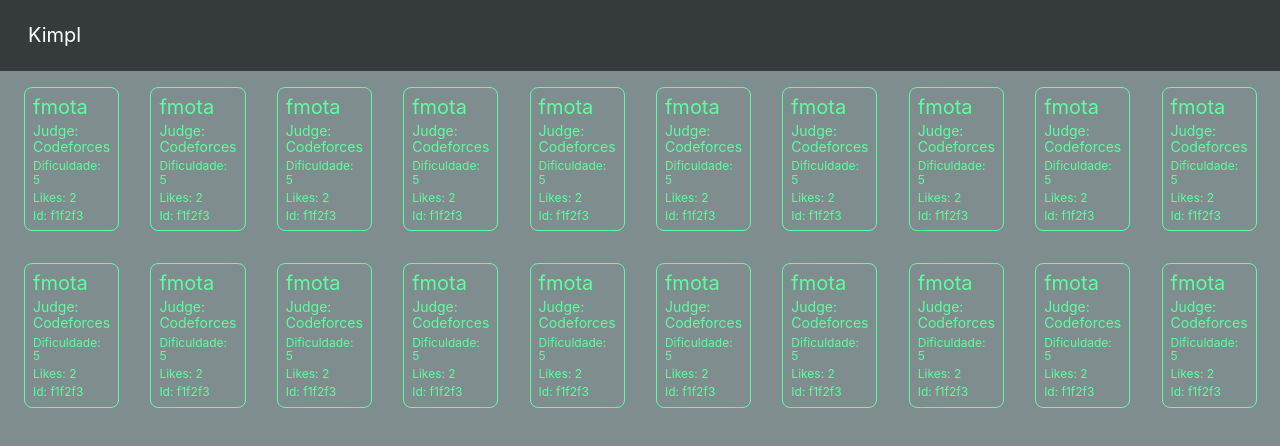
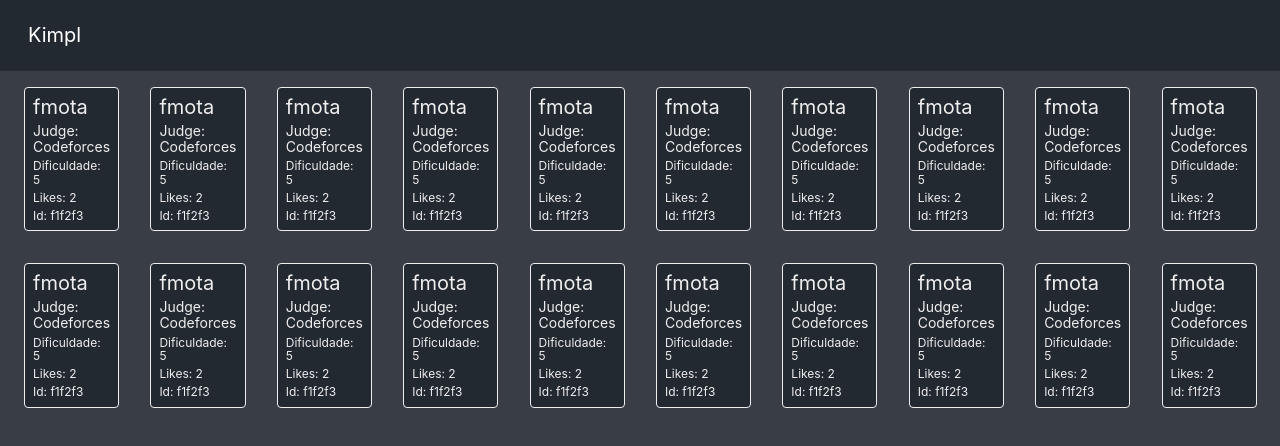
Before and after one commit to FMota0/kimpl, a React (Create React App) app in the folder client/: page /tags/1 in a window 1280 px wide. Shown: the top 446 px of the page. Built offline with nearby package versions, Linux system fonts and the light colour scheme.

Commit message:
Change colors

```diff
--- a/client/src/App.css
+++ b/client/src/App.css
@@ -5,35 +5,38 @@
   --battleship-grey: #808d8eff;
   --medium-aquamarine: #6fedb7ff;
   --medium-spring-green: #59ffa0ff;
+  --raisin-black: #232931ff;
+  --charcoal: #393e46ff;
+  --cultured: #eeeeeeff;
+  --cerulean-crayola: #00a5cfff;
+  --verdigris: #48a9a6ff;
 }
 
-.onyx {
-  color: var(--onyx);
-}
-
-.celeste {
-  color: var(--celeste);
-}
-
-.b--celeste {
-  border-color: var(--celeste);
-}
+.onyx { color: var(--onyx); }
+.bg-onyx { background-color: var(--onyx); }
+.raisin-black { color: var(--raisin-black); }
+.bg-raisin-black { background-color: var(--raisin-black); }
+.charcoal { color: var(--charcoal); }
+.bg-charcoal { background-color: var(--charcoal); }
+.cultured { color: var(--cultured); }
+.bg-cultured { background-color: var(--cultured); }
+.cerulean-crayola { color: var(--cerulean-crayola); }
+.bg-cerulean-crayola { background-color: var(--cerulean-crayola); }
+.verdigris { color: var(--verdigris); }
+.bg-verdigris { background-color: var(--verdigris); }
 
 .card {
-  color: var(--medium-spring-green);
-  border-color: var(--medium-spring-green);
+  color: var(--cultured);
+  border-color: var(--cultured);
+  background-color: var(--raisin-black);
 }
 
 .card:hover {
-  color: var(--battleship-grey);
-  border-color: var(--battleship-grey);
-  background-color: var(--medium-aquamarine);
-}
-
-.bg-onyx {
-  background-color: var(--onyx);
+  color: var(--raisin-black);
+  border-color: var(--raisin-black);
+  background-color: var(--cultured);
 }
 
 html {
-  background-color: var(--battleship-grey);
+  background-color: var(--charcoal);
 }
--- a/client/src/components/Header.js
+++ b/client/src/components/Header.js
@@ -3,7 +3,7 @@
 
 const Header = () => {
   return (
-    <div className="bg-onyx pa1">
+    <div className="bg-raisin-black pa1">
       <div className="flex ml2">
         <Link to="/" style={{textDecoration: 'none'}}>
           <p className="white pl3 f4">
--- a/client/src/components/LinkCard.js
+++ b/client/src/components/LinkCard.js
@@ -2,7 +2,7 @@
 
 const LinkCard = ({ link: { id, owner, judge, difficulty, likes } }) => {
   return (
-    <div className="ba br3 card pl2 pr2 pb2 pt2 fl">
+    <div className="ba br2 card pl2 pr2 pb2 pt2 fl">
       <div className="f4"> {owner} </div>
       <div className="f6 mt1"> Judge: {judge} </div>
       <div className="f7 mt1">Dificuldade: {difficulty}</div>
--- a/client/src/components/Tags.js
+++ b/client/src/components/Tags.js
@@ -19,9 +19,9 @@
     <div className="flex flex-wrap">
       {tags.map(tag => {
         return (
-          <div key={tag} className="pa3 w-20">
+          <div key={tag} className="pa2 w-20 f3">
             <Link to={`/tags/${tag}`} style={{textDecoration: 'none'}}>
-              <div className="ba br3 card tc">
+              <div className="ba br2 card tc">
                   <p>{tag}</p>
               </div>
             </Link>
```
